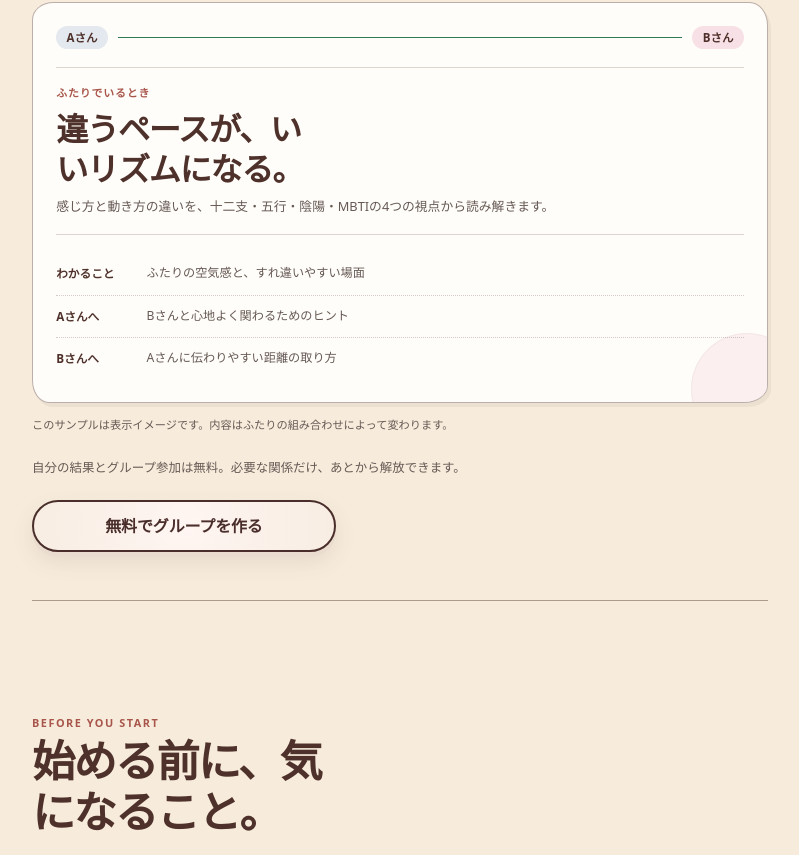
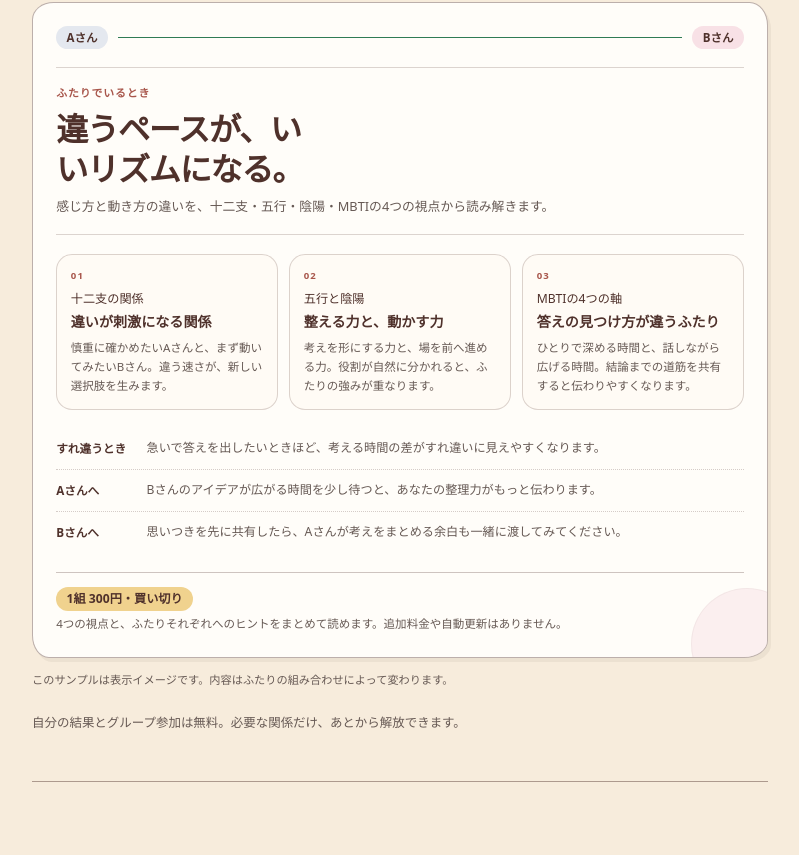
Before and after one commit to mi-hye/mofutype, a Next.js app: page / in a window 1280 px wide. Shown: the part 2181-3036 px from the top of the page, without its empty margins (240-1039 px from the left). Built offline with nearby package versions, Linux system fonts and the light colour scheme; no server answers.

Commit message:
feat: expand landing relationship report sample

```diff
--- a/src/app/globals.css
+++ b/src/app/globals.css
@@ -173,14 +173,21 @@ button, input, textarea, select { font: inherit; }
 .report-preview__lead > span { color: var(--accent-vermilion); font-size: 0.68rem; font-weight: 800; letter-spacing: 0.08em; }
 .report-preview__lead strong { max-width: 17ch; color: var(--ink); font-family: var(--font-display); font-size: clamp(1.35rem, 6vw, 2rem); letter-spacing: -0.035em; line-height: 1.25; text-wrap: balance; }
 .report-preview__lead p { max-width: 38rem; margin: 0; color: var(--text-muted); font-size: 0.8rem; line-height: 1.7; }
+.report-preview__layers { display: grid; z-index: 1; gap: 0.7rem; }
+.report-preview__layers section { display: grid; min-width: 0; align-content: start; gap: 0.35rem; border: 1px solid rgb(var(--ink-rgb) / 20%); border-radius: 1rem; padding: 0.85rem; background: rgb(var(--paper-rgb) / 62%); }
+.report-preview__layers section > span { color: var(--accent-vermilion); font-size: 0.6rem; font-weight: 850; letter-spacing: 0.12em; }
+.report-preview__layers h4 { margin: 0; color: var(--ink); font-size: 0.76rem; line-height: 1.4; }
+.report-preview__layers strong { color: var(--ink); font-size: 0.88rem; line-height: 1.45; }
+.report-preview__layers p { margin: 0; color: var(--text-muted); font-size: 0.72rem; line-height: 1.65; overflow-wrap: anywhere; }
 .report-preview__contents { display: grid; z-index: 1; gap: 0; margin: 0; }
 .report-preview__contents > div { display: grid; grid-template-columns: 5rem minmax(0, 1fr); gap: 0.65rem; border-bottom: 1px dotted rgb(var(--ink-rgb) / 24%); padding: 0.68rem 0; }
 .report-preview__contents > div:last-child { border-bottom: 0; }
 .report-preview__contents dt { color: var(--ink); font-size: 0.73rem; font-weight: 800; }
 .report-preview__contents dd { margin: 0; color: var(--text-muted); font-size: 0.76rem; line-height: 1.55; overflow-wrap: anywhere; }
+.report-preview__purchase-note { display: grid; z-index: 1; gap: 0.25rem; margin: 0; border-top: 1.5px solid rgb(var(--ink-rgb) / 28%); padding-top: 0.9rem; color: var(--text-muted); font-size: 0.72rem; line-height: 1.6; }
+.report-preview__purchase-note strong { width: fit-content; border-radius: 999px; padding: 0.3rem 0.65rem; background: var(--butter); color: var(--ink); font-size: 0.76rem; line-height: 1.2; }
 .report-preview__disclaimer { margin: 0; color: var(--text-muted); font-size: 0.7rem; line-height: 1.6; }
 .value-ledger__note { max-width: 38rem; margin: 0; color: var(--text-muted); font-size: 0.78rem; line-height: 1.7; }
-.value-ledger__cta { width: min(100%, 19rem); text-decoration: none; }
 .trust-notes { order: 8; display: grid; width: min(100%, 46rem); gap: 1.35rem; margin: clamp(3.75rem, 10vw, 6rem) auto 0; }
 .trust-notes > header { display: grid; gap: 0.45rem; }
 .trust-notes__list { border-top: 1.5px solid rgb(var(--ink-rgb) / 42%); }
@@ -541,6 +548,7 @@ body:has(.group-share-backdrop) { overflow: hidden; }
   .value-ledger__tier { align-content: start; border-bottom: 0; padding: 1.5rem; }
   .value-ledger__tier:first-child { padding-left: 0; }
   .value-ledger__tier + .value-ledger__tier { border-left: 1px solid rgb(var(--ink-rgb) / 28%); padding-right: 0; }
+  .report-preview__layers { grid-template-columns: repeat(3, minmax(0, 1fr)); }
   .group-member-shell { width: min(calc(100% - 2rem), 82rem); padding-top: 2rem; }
   .group-member-header { grid-template-columns: minmax(0, 1fr) auto; align-items: end; }
   .group-member-actions { justify-content: flex-end; }
--- a/src/app/page.tsx
+++ b/src/app/page.tsx
@@ -157,20 +157,46 @@ export default function Home() {
                 </p>
               </div>
 
+              <div className="report-preview__layers" aria-label="レポートに含まれる3つの分析">
+                <section>
+                  <span>01</span>
+                  <h4>十二支の関係</h4>
+                  <strong>違いが刺激になる関係</strong>
+                  <p>慎重に確かめたいAさんと、まず動いてみたいBさん。違う速さが、新しい選択肢を生みます。</p>
+                </section>
+                <section>
+                  <span>02</span>
+                  <h4>五行と陰陽</h4>
+                  <strong>整える力と、動かす力</strong>
+                  <p>考えを形にする力と、場を前へ進める力。役割が自然に分かれると、ふたりの強みが重なります。</p>
+                </section>
+                <section>
+                  <span>03</span>
+                  <h4>MBTIの4つの軸</h4>
+                  <strong>答えの見つけ方が違うふたり</strong>
+                  <p>ひとりで深める時間と、話しながら広げる時間。結論までの道筋を共有すると伝わりやすくなります。</p>
+                </section>
+              </div>
+
               <dl className="report-preview__contents">
                 <div>
-                  <dt>わかること</dt>
-                  <dd>ふたりの空気感と、すれ違いやすい場面</dd>
+                  <dt>すれ違うとき</dt>
+                  <dd>急いで答えを出したいときほど、考える時間の差がすれ違いに見えやすくなります。</dd>
                 </div>
                 <div>
                   <dt>Aさんへ</dt>
-                  <dd>Bさんと心地よく関わるためのヒント</dd>
+                  <dd>Bさんのアイデアが広がる時間を少し待つと、あなたの整理力がもっと伝わります。</dd>
                 </div>
                 <div>
                   <dt>Bさんへ</dt>
-                  <dd>Aさんに伝わりやすい距離の取り方</dd>
+                  <dd>思いつきを先に共有したら、Aさんが考えをまとめる余白も一緒に渡してみてください。</dd>
                 </div>
               </dl>
+
+              <p className="report-preview__purchase-note">
+                <strong>1組 300円・買い切り</strong>
+                4つの視点と、ふたりそれぞれへのヒントをまとめて読めます。追加料金や自動更新はありません。
+              </p>
             </div>
 
             <p className="report-preview__disclaimer">
@@ -181,9 +207,6 @@ export default function Home() {
           <p className="value-ledger__note">
             自分の結果とグループ参加は無料。必要な関係だけ、あとから解放できます。
           </p>
-          <ButtonLink className="value-ledger__cta" size="lg" href="/create/profile">
-            無料でグループを作る
-          </ButtonLink>
         </section>
 
         <section className="trust-notes" aria-labelledby="trust-notes-title">
--- a/src/components/dev-locale-toggle.tsx
+++ b/src/components/dev-locale-toggle.tsx
@@ -50,12 +50,28 @@ const KO_COPY: Readonly<Record<string, string>> = {
   "ふたりでいるとき": "둘이 함께 있을 때",
   "違うペースが、いいリズムになる。": "서로 다른 속도가 좋은 리듬이 돼요.",
   "感じ方と動き方の違いを、十二支・五行・陰陽・MBTIの4つの視点から読み解きます。": "느끼는 방식과 행동의 차이를 십이지·오행·음양·MBTI 네 가지 관점으로 풀어봐요.",
+  "レポートに含まれる3つの分析": "리포트에 포함되는 세 가지 분석",
+  "十二支の関係": "십이지 관계",
+  "違いが刺激になる関係": "다름이 좋은 자극이 되는 관계",
+  "慎重に確かめたいAさんと、まず動いてみたいBさん。違う速さが、新しい選択肢を生みます。": "신중하게 확인하고 싶은 A님과 먼저 움직여 보고 싶은 B님. 서로 다른 속도가 새로운 선택지를 만들어요.",
+  "五行と陰陽": "오행과 음양",
+  "整える力と、動かす力": "정리하는 힘과 움직이는 힘",
+  "考えを形にする力と、場を前へ進める力。役割が自然に分かれると、ふたりの強みが重なります。": "생각을 형태로 만드는 힘과 상황을 앞으로 이끄는 힘. 역할이 자연스럽게 나뉘면 두 사람의 강점이 겹쳐져요.",
+  "MBTIの4つの軸": "MBTI의 네 가지 축",
+  "答えの見つけ方が違うふたり": "답을 찾는 방식이 다른 두 사람",
+  "ひとりで深める時間と、話しながら広げる時間。結論までの道筋を共有すると伝わりやすくなります。": "혼자 깊이 생각하는 시간과 이야기하며 넓혀 가는 시간. 결론까지의 과정을 공유하면 더 잘 전달돼요.",
+  "すれ違うとき": "엇갈릴 때",
+  "急いで答えを出したいときほど、考える時間の差がすれ違いに見えやすくなります。": "빨리 답을 내고 싶을수록 생각하는 시간의 차이가 엇갈림처럼 보이기 쉬워요.",
   "わかること": "알 수 있는 것",
   "ふたりの空気感と、すれ違いやすい場面": "두 사람의 분위기와 엇갈리기 쉬운 상황",
   "Aさんへ": "A님에게",
+  "Bさんのアイデアが広がる時間を少し待つと、あなたの整理力がもっと伝わります。": "B님의 아이디어가 펼쳐질 시간을 조금 기다리면 A님의 정리하는 힘이 더 잘 전해져요.",
   "Bさんと心地よく関わるためのヒント": "B님과 편안하게 관계 맺는 힌트",
   "Bさんへ": "B님에게",
+  "思いつきを先に共有したら、Aさんが考えをまとめる余白も一緒に渡してみてください。": "떠오른 생각을 먼저 공유했다면 A님이 생각을 정리할 여유도 함께 건네 보세요.",
   "Aさんに伝わりやすい距離の取り方": "A님에게 잘 전해지는 거리 두는 법",
+  "1組 300円・買い切り": "한 쌍 300엔·일회성 결제",
+  "4つの視点と、ふたりそれぞれへのヒントをまとめて読めます。追加料金や自動更新はありません。": "네 가지 관점과 두 사람 각각을 위한 힌트를 한 번에 읽을 수 있어요. 추가 요금이나 자동 갱신은 없어요.",
   "このサンプルは表示イメージです。内容はふたりの組み合わせによって変わります。": "이 샘플은 표시 예시예요. 내용은 두 사람의 조합에 따라 달라져요.",
   "無料でグループを作る": "무료로 그룹 만들기",
   "始める前に、気になること。": "시작하기 전에 궁금한 것.",
```
Also changed, not shown: 1 other file (tests, documents, lock files or other folders).
